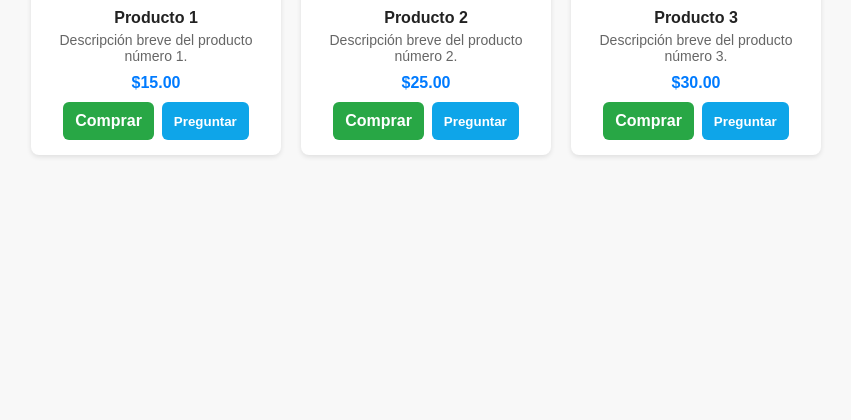
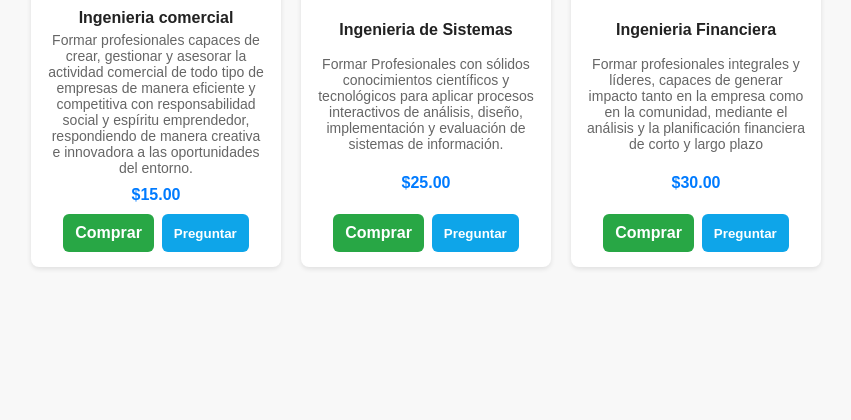
Before and after one commit to khaledVela/IAChatBot, a Python web app: template servidor-rag/templates/index.html in a window 1280 px wide. Shown: the part 241-661 px from the top of the page, without its empty margins (214-1065 px from the left). Run offline with Jinja, Linux system fonts and the light colour scheme; the template is opened without the code that fills it, so the values that code supplies are empty; some libraries are stand-ins or nearby versions.

Commit message:
fix ultimas cosas de index y el readme

```diff
--- a/servidor-rag/server.py
+++ b/servidor-rag/server.py
@@ -13,7 +13,7 @@ from langchain.prompts import ChatPromptTemplate
 # CONFIGURACIÓN
 # ========================
 
-os.environ["AZURE_OPENAI_API_KEY"] = "TU_API_KEY"
+ os.environ["AZURE_OPENAI_API_KEY"] = "TU_API_KEY"
 os.environ["AZURE_OPENAI_API_BASE"] = "https://TU-RESOURCE.openai.azure.com"
 os.environ["AZURE_OPENAI_DEPLOYMENT"] = "text-embedding-ada-002"
 os.environ["AZURE_OPENAI_API_VERSION"] = "2023-05-15"
@@ -83,7 +83,7 @@ chain = create_stuff_documents_chain(llm, prompt)
 # ========================
 # FLASK SERVER
 # ========================
-app = Flask(__name__)
+app = Flask(__name__, template_folder="templates", static_folder="images")
 
 @app.route("/ask", methods=["POST"])
 def ask():
--- a/servidor-rag/templates/index.html
+++ b/servidor-rag/templates/index.html
@@ -379,13 +379,13 @@
 </head>
 
 <body>
-    <h1>Catálogo de Productos</h1>
+    <h1>Carreras Disponibles</h1>
 
     <div class="catalogo">
-        <div class="producto" data-producto="Producto 1">
-            <img src="/servidor-rag/images/redes.jpg" alt="Producto 1" />
-            <div class="nombre">Producto 1</div>
-            <div class="descripcion">Descripción breve del producto número 1.</div>
+        <div class="producto" data-producto="Ingenieria comercial">
+            <img src="{{ url_for('static', filename='redes.jpg') }}" alt="Ingenieria comercial" />
+            <div class="nombre">Ingenieria comercial</div>
+            <div class="descripcion">Formar profesionales capaces de crear, gestionar y asesorar la actividad comercial de todo tipo de empresas de manera eficiente y competitiva con responsabilidad social y espíritu emprendedor, respondiendo de manera creativa e innovadora a las oportunidades del entorno.</div>
             <div class="precio">$15.00</div>
             <div style="display:flex; gap:8px; justify-content:center;">
                 <a href="https://ejemplo.com/comprar/producto1" class="btn-comprar" target="_blank"
@@ -394,10 +394,10 @@
             </div>
         </div>
 
-        <div class="producto" data-producto="Producto 2">
-            <img src="/servidor-rag/images/sistemas.jpg" alt="Producto 2" />
-            <div class="nombre">Producto 2</div>
-            <div class="descripcion">Descripción breve del producto número 2.</div>
+        <div class="producto" data-producto="Ingenieria de Sistemas">
+            <img src="{{ url_for('static', filename='sistemas.jpg') }}" alt="Ingenieria de Sistemas" />
+            <div class="nombre">Ingenieria de Sistemas</div>
+            <div class="descripcion">Formar Profesionales con sólidos conocimientos científicos y tecnológicos para aplicar procesos interactivos de análisis, diseño, implementación y evaluación de sistemas de información.</div>
             <div class="precio">$25.00</div>
             <div style="display:flex; gap:8px; justify-content:center;">
                 <a href="https://ejemplo.com/comprar/producto2" class="btn-comprar" target="_blank"
@@ -406,10 +406,10 @@
             </div>
         </div>
 
-        <div class="producto" data-producto="Producto 3">
-            <img src="/servidor-rag/images/financiera.jpg" alt="Producto 3" />
-            <div class="nombre">Producto 3</div>
-            <div class="descripcion">Descripción breve del producto número 3.</div>
+        <div class="producto" data-producto="Ingenieria Financiera">
+            <img src="{{ url_for('static', filename='financiera.jpg') }}" alt="Ingenieria Financiera" />
+            <div class="nombre">Ingenieria Financiera</div>
+            <div class="descripcion">Formar profesionales integrales y líderes, capaces de generar impacto tanto en la empresa como en la comunidad, mediante el análisis y la planificación financiera de corto y largo plazo</div>
             <div class="precio">$30.00</div>
             <div style="display:flex; gap:8px; justify-content:center;">
                 <a href="https://ejemplo.com/comprar/producto3" class="btn-comprar" target="_blank"
```
Also changed, not shown: README.md.
